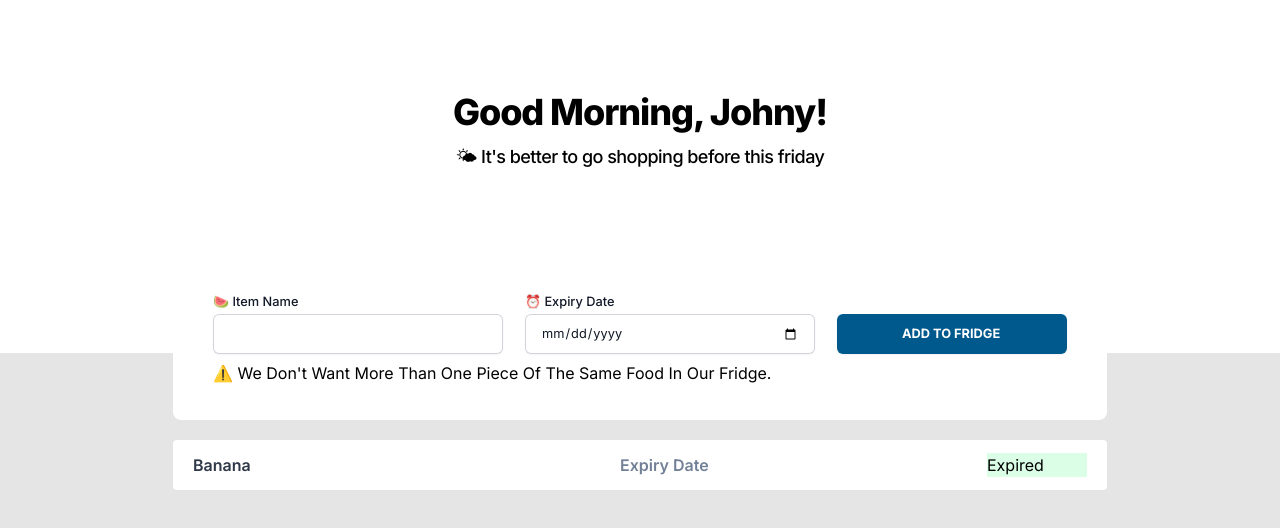
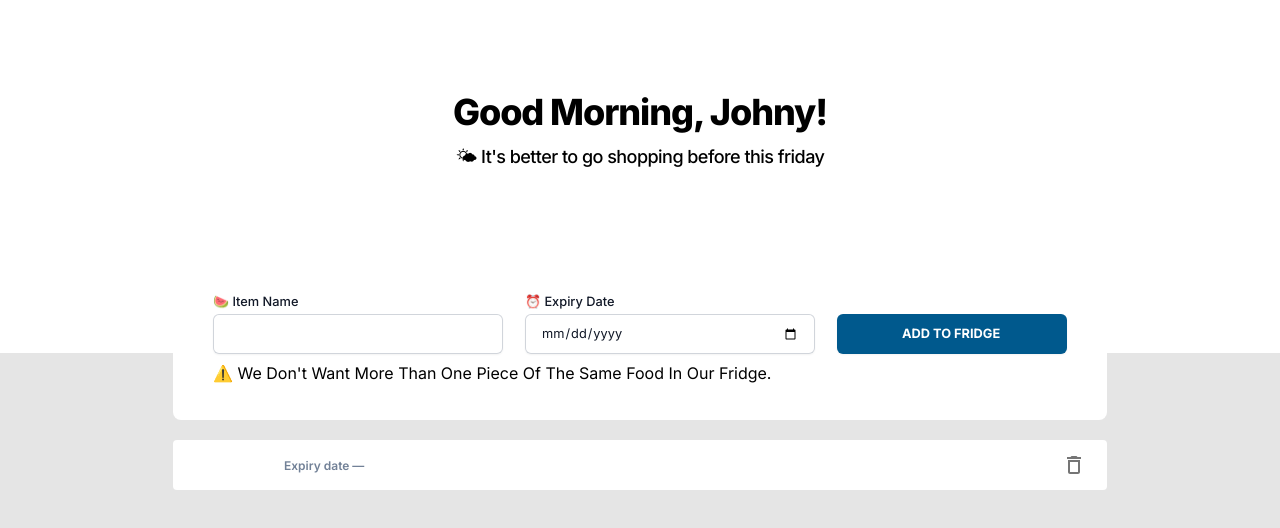
Before and after one commit to Risini1998/TheFridge, a Next.js app: page / in a window 1280 px wide. Shown: the top 528 px of the page. Built offline with nearby package versions, Linux system fonts and the light colour scheme.

Commit message:
item card component done

```diff
--- a/app/component/ItemCard.tsx
+++ b/app/component/ItemCard.tsx
@@ -1,16 +1,40 @@
-export default function ItemCard() {
-    const color: string = "#DBFFE6";
+'use client';
+import DeleteOutlineIcon from '@mui/icons-material/DeleteOutline';
+import { Button, IconButton } from '@mui/material';
+
+interface ItemCardProps{
+    item: string
+    expireDate: string
+}
+
+export default function ItemCard(props:ItemCardProps) {
+    let color: string;
+    let status:string;
+
+    const currentDate= new Date().getTime;
+    const expiredDate= new Date(props.expireDate).getTime;
+
+    var daysToExpire = 3;
 
     return (
-        <div className="box-border flex justify-between items-center w-[934px] h-[50px] rounded border-solid border-1 border-[#EEF3F8] bg-white px-5">
-            <div className="font-inter h-[19px] font-semibold text-[#2E3849] leading-[19px] text-4 mr-[91px]">
-                Banana
+        <div className="box-border flex justify-between items-center w-[934px] h-[50px] rounded border-solid border-1 border-[#EEF3F8] bg-white pl-5 pr-4">
+            <div className='flex justify-between items-center'>
+                <div className="font-inter h-[19px] font-semibold text-[#2E3849] leading-[19px] text-[16px] mr-[91px]">
+                    {props.item}
+                </div>
+                <div className="font-inter h-[15px] font-semibold text-[#728197] leading-[15px] text-[12px]">
+                    Expiry date — {props.expireDate}
+                </div>
             </div>
-            <div className="font-inter h-[15px] font-semibold text-[#728197] leading-[15px] text-3">
-                Expiry Date
-            </div>
-            <div className="w-[100px] h-6 bg-[#DBFFE6]">
-                Expired
+            <div className='flex justify-between items-center'>
+                <div className={`w-[100px] h-6 bg-[${color}]  rounded-[22px] flex justify-center items-center mr-[17px] leading-[15px] text-[12px] font-semibold`}>
+                    {status}
+                </div>
+                <div>
+                    <IconButton aria-label="delete" size="small" >
+                        <DeleteOutlineIcon className="font-black"/>
+                    </IconButton>
+                </div>
             </div>
         </div>
     )
--- a/app/page.tsx
+++ b/app/page.tsx
@@ -6,5 +6,6 @@ export default function Home() {
     <main className="flex min-h-screen">
       <TheFridge />
     </main>
+
   )
 }
--- a/package.json
+++ b/package.json
@@ -11,6 +11,7 @@
   "dependencies": {
     "@emotion/react": "^11.11.0",
     "@emotion/styled": "^11.11.0",
+    "@mui/icons-material": "^5.11.16",
     "@mui/material": "^5.13.3",
     "@types/node": "20.2.5",
     "@types/react": "18.2.7",
@@ -22,6 +23,7 @@
     "postcss": "^8.4.24",
     "react": "18.2.0",
     "react-dom": "18.2.0",
+    "react-icons": "^4.9.0",
     "tailwindcss": "^3.3.2",
     "typescript": "5.1.3"
   },
```
Also changed, not shown: 2 other files (tests, documents, lock files or other folders).
